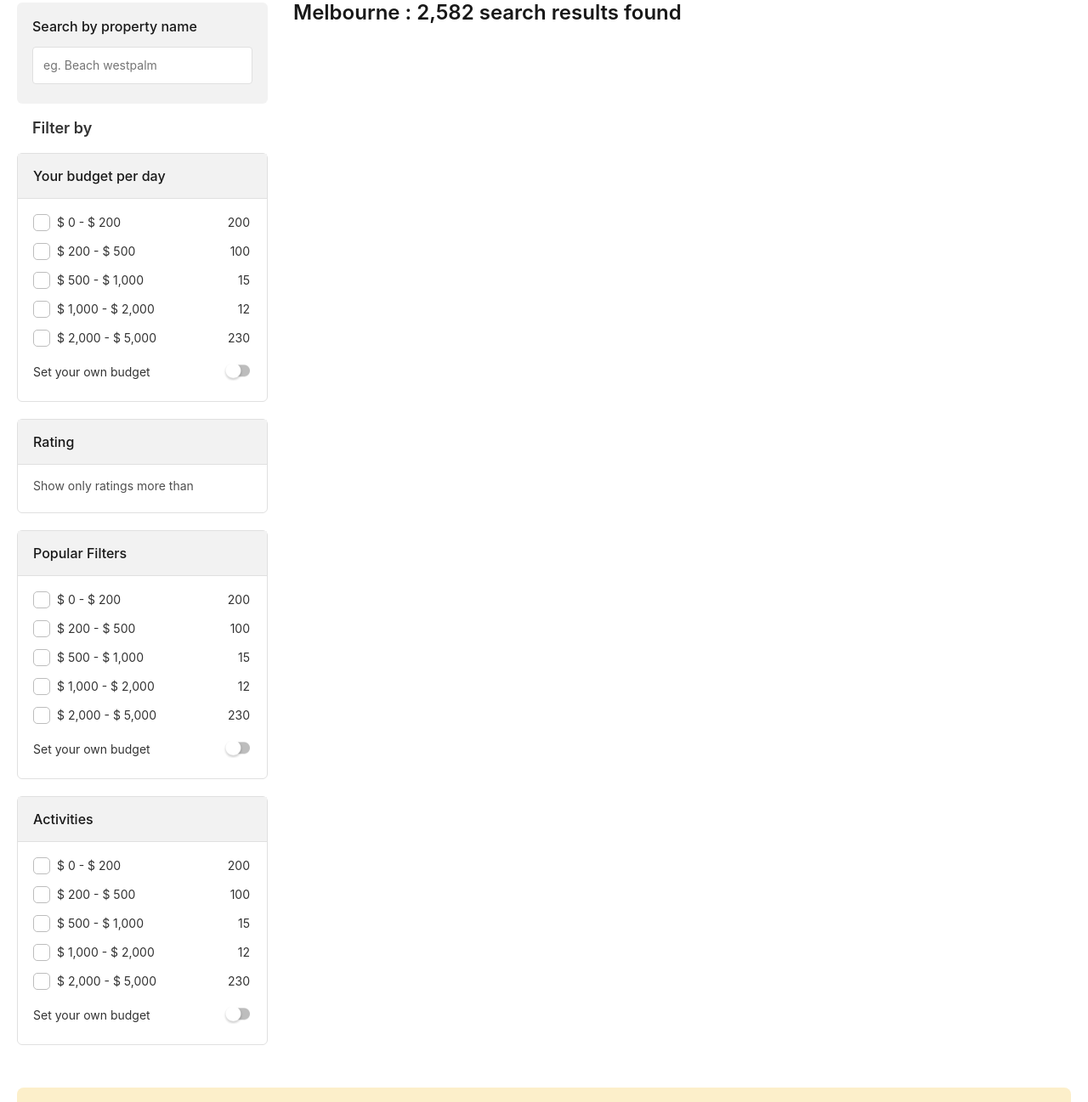
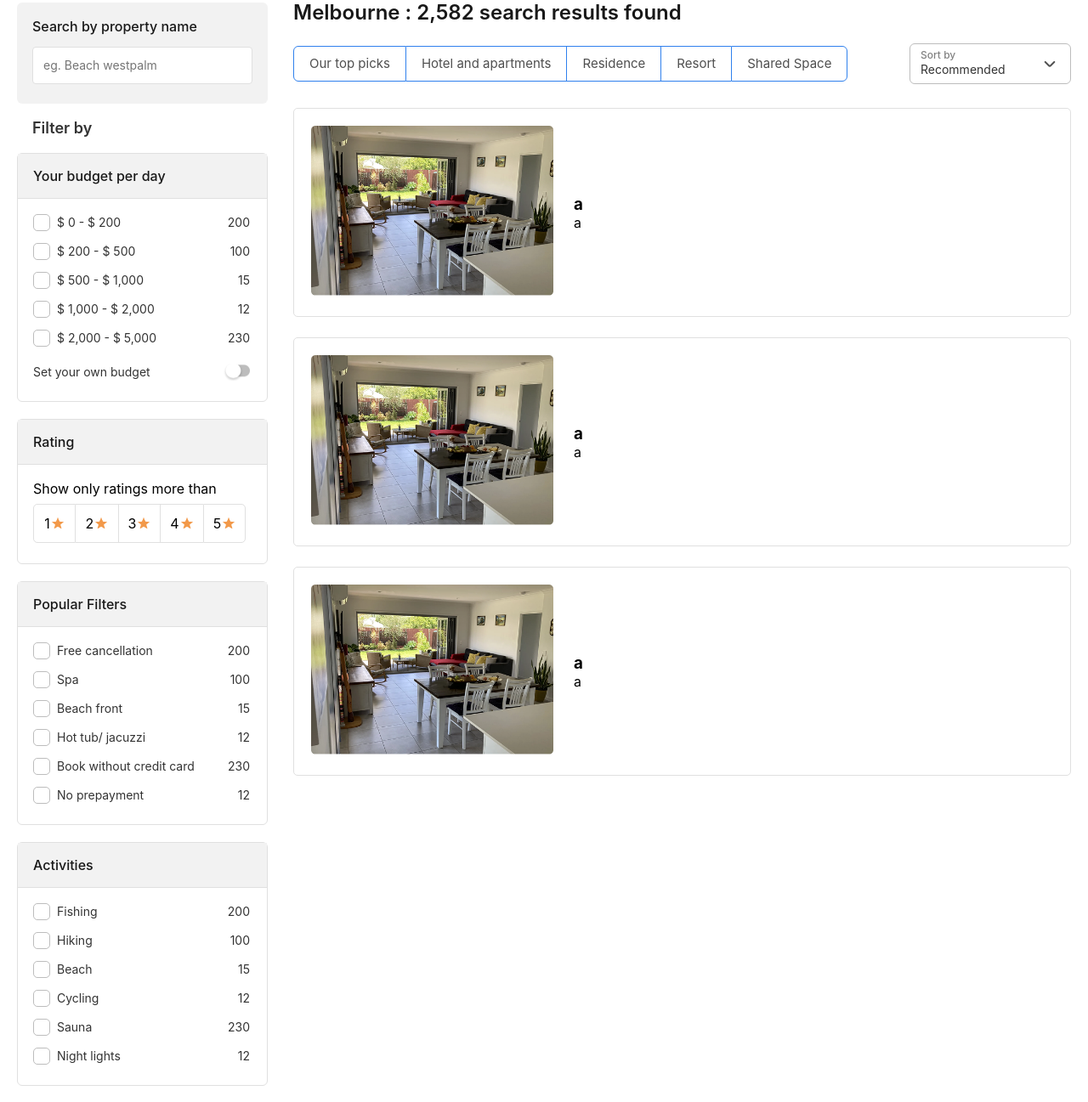
Before and after one commit to VictoorX29/M0373-IA3, a plain HTML site: page resultados.html in a window 1280 px wide. Shown: the part 299-1596 px from the top of the page at 85% size. Drawn offline with Linux system fonts and the light colour scheme; a web font is replaced by a local one.

Commit message:
izquierda resultados done, derecha comenzado

```diff
--- a/resultados.html
+++ b/resultados.html
@@ -234,6 +234,45 @@
 						</div>
 						<div class="div-info">
 							<p class="p-rating">Show only ratings more than</p>
+							<table class="tabla-rating">
+								<tr>
+									<td>
+										1
+										<img
+											src="images/icono-estrella.png"
+											alt="Icono Estrella"
+											class="icono-estrella" />
+									</td>
+									<td>
+										2
+										<img
+											src="images/icono-estrella.png"
+											alt="Icono Estrella"
+											class="icono-estrella" />
+									</td>
+									<td>
+										3
+										<img
+											src="images/icono-estrella.png"
+											alt="Icono Estrella"
+											class="icono-estrella" />
+									</td>
+									<td>
+										4
+										<img
+											src="images/icono-estrella.png"
+											alt="Icono Estrella"
+											class="icono-estrella" />
+									</td>
+									<td>
+										5
+										<img
+											src="images/icono-estrella.png"
+											alt="Icono Estrella"
+											class="icono-estrella" />
+									</td>
+								</tr>
+							</table>
 						</div>
 					</div>
 					<div class="div-budget-izq-resultados">
@@ -244,72 +283,67 @@
 							<div class="div-input-label-budget">
 								<input
 									type="checkbox"
-									name="200"
-									id="200"
+									name="free"
+									id="free"
 									class="form-checkbox" />
-								<label for="200"
-									><span>$ 0 - $ 200</span>
+								<label for="free"
+									><span>Free cancellation</span>
 									<span>200</span>
 								</label>
 							</div>
 							<div class="div-input-label-budget">
 								<input
 									type="checkbox"
-									name="100"
-									id="100"
+									name="Spa"
+									id="Spa"
 									class="form-checkbox" />
-								<label for="100"
-									><span>$ 200 - $ 500</span>
+								<label for="Spa"
+									><span>Spa</span>
 									<span>100</span>
 								</label>
 							</div>
 							<div class="div-input-label-budget">
 								<input
 									type="checkbox"
-									name="15"
-									id="15"
+									name="Beachfront"
+									id="Beachfront"
 									class="form-checkbox" />
-								<label for="15"
-									><span>$ 500 - $ 1,000</span>
+								<label for="Beachfront"
+									><span>Beach front</span>
 									<span>15</span>
 								</label>
 							</div>
 							<div class="div-input-label-budget">
 								<input
 									type="checkbox"
-									name="12"
-									id="12"
+									name="jacuzzi"
+									id="jacuzzi"
 									class="form-checkbox" />
-								<label for="12"
-									><span>$ 1,000 - $ 2,000</span>
+								<label for="jacuzzi"
+									><span>Hot tub/ jacuzzi</span>
 									<span>12</span>
 								</label>
 							</div>
 							<div class="div-input-label-budget">
 								<input
 									type="checkbox"
-									name="230"
-									id="230"
+									name="creditcard"
+									id="creditcard"
 									class="form-checkbox" />
-								<label for="230"
-									><span>$ 2,000 - $ 5,000</span>
+								<label for="creditcard"
+									><span>Book without credit card</span>
 									<span>230</span>
 								</label>
 							</div>
-							<div class="div-label-switch-budget">
-								<label for="switch" class="label-switch"
-									>Set your own budget</label
-								>
-								<label class="switch-img">
-									<input type="checkbox" class="switch-resultados" />
-									<img
-										class="img-off"
-										src="images/icono-switch.png"
-										alt="switch off" />
-									<img
-										class="img-on"
-										src="images/icono-switch1.png"
-										alt="switch on" />
+							<div class="div-input-label-budget">
+								<input
+									type="checkbox"
+									name="nopay"
+									id="nopay"
+									class="form-checkbox" />
+								<label for="nopay"
+									><span>No prepayment</span>
+									<span>12</span>
 								</label>
 							</div>
 						</div>
@@ -322,72 +356,67 @@
 							<div class="div-input-label-budget">
 								<input
 									type="checkbox"
-									name="200"
-									id="200"
+									name="Fishing"
+									id="Fishing"
 									class="form-checkbox" />
-								<label for="200"
-									><span>$ 0 - $ 200</span>
+								<label for="Fishing"
+									><span>Fishing</span>
 									<span>200</span>
 								</label>
 							</div>
 							<div class="div-input-label-budget">
 								<input
 									type="checkbox"
-									name="100"
-									id="100"
+									name="Hiking"
+									id="Hiking"
 									class="form-checkbox" />
-								<label for="100"
-									><span>$ 200 - $ 500</span>
+								<label for="Hiking"
+									><span>Hiking</span>
 									<span>100</span>
 								</label>
 							</div>
 							<div class="div-input-label-budget">
 								<input
 									type="checkbox"
-									name="15"
-									id="15"
+									name="Beach"
+									id="Beach"
 									class="form-checkbox" />
-								<label for="15"
-									><span>$ 500 - $ 1,000</span>
+								<label for="Beach"
+									><span>Beach</span>
 									<span>15</span>
 								</label>
 							</div>
 							<div class="div-input-label-budget">
 								<input
 									type="checkbox"
-									name="12"
-									id="12"
+									name="Cycling"
+									id="Cycling"
 									class="form-checkbox" />
-								<label for="12"
-									><span>$ 1,000 - $ 2,000</span>
+								<label for="Cycling"
+									><span>Cycling</span>
 									<span>12</span>
 								</label>
 							</div>
 							<div class="div-input-label-budget">
 								<input
 									type="checkbox"
-									name="230"
-									id="230"
+									name="Sauna"
+									id="Sauna"
 									class="form-checkbox" />
-								<label for="230"
-									><span>$ 2,000 - $ 5,000</span>
+								<label for="Sauna"
+									><span>Sauna</span>
 									<span>230</span>
 								</label>
 							</div>
-							<div class="div-label-switch-budget">
-								<label for="switch" class="label-switch"
-									>Set your own budget</label
-								>
-								<label class="switch-img">
-									<input type="checkbox" class="switch-resultados" />
-									<img
-										class="img-off"
-										src="images/icono-switch.png"
-										alt="switch off" />
-									<img
-										class="img-on"
-										src="images/icono-switch1.png"
-										alt="switch on" />
+							<div class="div-input-label-budget">
+								<input
+									type="checkbox"
+									name="Nightlights"
+									id="Nightlights"
+									class="form-checkbox" />
+								<label for="Nightlights"
+									><span>Night lights</span>
+									<span>12</span>
 								</label>
 							</div>
 						</div>
@@ -395,6 +424,63 @@
 				</div>
 				<div class="der-main-resultados">
 					<h2 class="h2-resultados">Melbourne : 2,582 search results found</h2>
+					<div class="div-tablapicks-desplegablesortby">
+						<table class="tabla-picks">
+							<tr>
+								<td>Our top picks</td>
+								<td>Hotel and apartments</td>
+								<td>Residence</td>
+								<td>Resort</td>
+								<td>Shared Space</td>
+							</tr>
+						</table>
+						<div class="desplegable-sortby">
+							<div>
+								<p class="p-sortby">Sort by</p>
+								<p class="p-recommended">Recommended</p>
+							</div>
+							<img
+								src="images/icono-flechaabajo.png"
+								alt="Flecha Abajo"
+								class="icono-flechaabajo" />
+						</div>
+					</div>
+					<div class="div-card-result1">
+						<a href="#" class="div-img-card-result">
+							<img
+								src="images/result-lakeside.png"
+								alt=""
+								class="img-card-result" />
+						</a>
+						<div class="div-info-card-result">
+							<h3>a</h3>
+							<p>a</p>
+						</div>
+					</div>
+					<div class="div-card-result">
+						<a href="#" class="div-img-card-result">
+							<img
+								src="images/result-lakeside.png"
+								alt=""
+								class="img-card-result" />
+						</a>
+						<div class="div-info-card-result">
+							<h3>a</h3>
+							<p>a</p>
+						</div>
+					</div>
+					<div class="div-card-result">
+						<a href="#" class="div-img-card-result">
+							<img
+								src="images/result-lakeside.png"
+								alt=""
+								class="img-card-result" />
+						</a>
+						<div class="div-info-card-result">
+							<h3>a</h3>
+							<p>a</p>
+						</div>
+					</div>
 				</div>
 			</div>
 			<div class="div-warning">
--- a/style.css
+++ b/style.css
@@ -1132,14 +1132,155 @@ input[type="number"]::-webkit-outer-spin-button {
 .switch-resultados:checked ~ .img-on {
 	display: block;
 }
-.p-rating {
-	font-weight: 400;
-	font-size: 14px;
-	line-height: 100%;
-	letter-spacing: 2%;
-	color: #4f4f4f;
+
+.tabla-rating {
+	margin-top: 8px;
+	width: 250px;
+	height: 46px;
+	border-collapse: separate;
+	border-spacing: 0;
 }
-.icono-estrella-rating {
+.tabla-rating tr {
+	display: flex;
+}
+.tabla-rating td {
+	padding: 14px 9px 14px 10px;
+	height: 46px;
+	width: 50px;
+	display: flex;
+	justify-content: center;
+	align-items: center;
+}
+.tabla-rating td:first-child {
+	border-top-left-radius: 5px;
+	border-bottom-left-radius: 5px;
+	border: 1px solid #e0e0e0;
+}
+.tabla-rating td:last-child {
+	border-top-right-radius: 5px;
+	border-bottom-right-radius: 5px;
+	border: 1px solid #e0e0e0;
+}
+.tabla-rating td:nth-child(2),
+.tabla-rating td:nth-child(3),
+.tabla-rating td:nth-child(4) {
+	border-block: 1px solid #e0e0e0;
+}
+.tabla-rating td:nth-child(3) {
+	border-inline: 1px solid #e0e0e0;
+}
+.icono-estrella {
 	width: 18px;
 	height: 18px;
 }
+.div-tablapicks-desplegablesortby {
+	margin-top: 24px;
+	display: flex;
+	justify-content: space-between;
+	align-items: center;
+}
+.tabla-picks {
+	width: 615px;
+	height: 40px;
+	border-collapse: separate;
+	border-spacing: 0;
+}
+.tabla-picks tr {
+	display: flex;
+}
+.tabla-picks td {
+	padding: 10px 18px;
+	white-space: nowrap;
+	display: flex;
+	justify-content: center;
+	align-items: center;
+	font-weight: 400;
+	font-size: 15px;
+	line-height: 20px;
+	letter-spacing: 2%;
+	color: #4f4f4f;
+	cursor: pointer;
+	transition: all 200ms ease;
+}
+.tabla-picks td:first-child {
+	border: 1px solid #2f80ed;
+	border-top-left-radius: 6px;
+	border-bottom-left-radius: 6px;
+}
+.tabla-picks td:last-child {
+	border: 1px solid #2f80ed;
+	border-top-right-radius: 6px;
+	border-bottom-right-radius: 6px;
+}
+.tabla-picks td:nth-child(2),
+.tabla-picks td:nth-child(3),
+.tabla-picks td:nth-child(4) {
+	border-block: 1px solid #2f80ed;
+}
+.tabla-picks td:nth-child(3) {
+	border-inline: 1px solid #2f80ed;
+}
+.tabla-picks td:hover {
+	background-color: rgba(47, 128, 237, 0.051);
+	color: #2f80ed;
+	transition: all 0.2s ease;
+}
+.desplegable-sortby {
+	width: 190px;
+	height: 48px;
+	padding: 8px 12px;
+	border: 1px solid #bdbdbd;
+	border-radius: 6px;
+	display: flex;
+	align-items: center;
+	justify-content: space-between;
+	cursor: pointer;
+}
+.p-sortby {
+	font-weight: 500;
+	font-size: 12px;
+	line-height: 12px;
+	letter-spacing: 2%;
+	color: #828282;
+}
+.p-recommended {
+	margin-top: 2px;
+	font-weight: 400;
+	font-size: 14px;
+	line-height: 18px;
+	letter-spacing: 2%;
+	color: #333333;
+}
+.icono-flechaabajo {
+	width: 16px;
+	height: 16px;
+	margin-right: 4px;
+}
+.div-card-result1 {
+	display: flex;
+	align-items: center;
+	gap: 24px;
+	border: 1px solid #e0e0e0;
+	border-radius: 5px;
+	margin-top: 28px;
+}
+.div-card-result {
+	display: flex;
+	align-items: center;
+	gap: 24px;
+	border: 1px solid #e0e0e0;
+	border-radius: 5px;
+	margin-top: 24px;
+}
+
+.div-img-card-result {
+	margin: 20px 0px 20px 20px;
+}
+.img-card-result {
+	width: 285px;
+	height: 200px;
+}
+.div-info-card-result {
+	width: 100%;
+	margin: 24px 24px 24px 0px;
+}
```
Also changed, not shown: images/icono-flechaabajo.png (added), images/result-lakeside.png (added).
